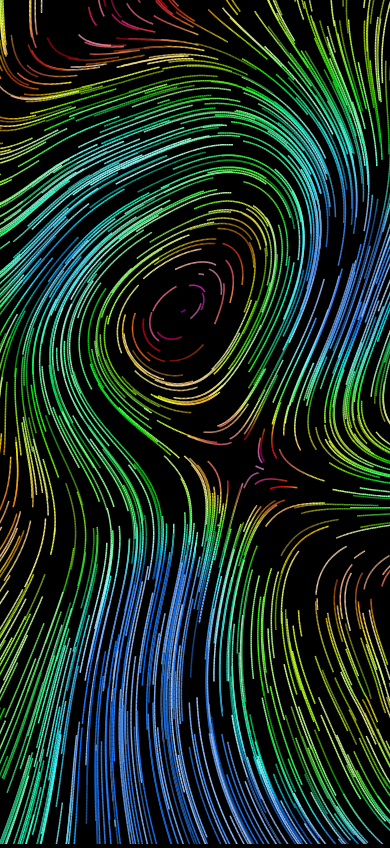
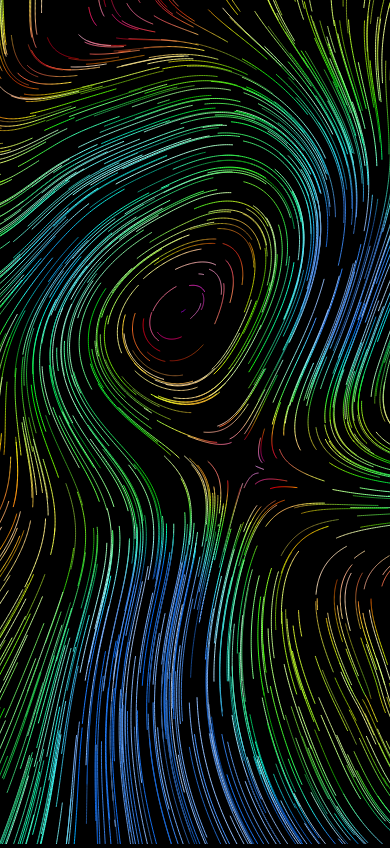
Before and after one commit to EricRovell/small-web-projects, a plain HTML site: page attractor/index.html in a window 390 px wide. Drawn offline with Linux system fonts and the light colour scheme; animation ran at ten frames a second.

Commit message:
improvement for mobile rendering

```diff
--- a/attractor/app.js
+++ b/attractor/app.js
@@ -1,8 +1,9 @@
 export default class App {
-  constructor({ context }) {
+  constructor({ context, isMobile }) {
     this.context = context;
     this.width = context.canvas.width;
     this.height = context.canvas.height;
+    this.isMobile = isMobile;
 
     this.whirlpoolsAmount = 5;
     this.particlesAmount = 1000;
@@ -29,9 +30,10 @@ export default class App {
   }
 
   init() {
-    this.context.lineWidth = 1.5;
+    this.context.lineWidth = (this.isMobile) ? 1 : 1.5;
     this.context.imageSmoothingEnabled = false;
     this.hueShift = App.randInt(360);
+
     // create whirlpools
     for (let k = 0; k < this.whirlpoolsAmount; ++k) {
       this.whirlpools.push(
--- a/attractor/script.js
+++ b/attractor/script.js
@@ -1,10 +1,16 @@
 import App from "./app.js";
 
 const context = document.getElementById("canvas").getContext("2d");
-context.canvas.width = window.innerWidth;
-context.canvas.height = window.innerHeight;
+
+let isMobile = window.matchMedia("only screen and (max-width: 760px)").matches;
+
+const pixelRatio = (isMobile) ? window.devicePixelRatio : 1;
+
+context.canvas.width = window.innerWidth * pixelRatio;
+context.canvas.height = window.innerHeight * pixelRatio;
 
 const app = new App({
+  isMobile,
   context
 });
 
--- a/attractor/style.css
+++ b/attractor/style.css
@@ -5,8 +5,12 @@
 }
 
 body {
-  width: 100%;
-  height: 100vh;
   overflow: hidden;
   background: black;
 }
+
+body,
+#canvas {
+  width: 100%;
+  height: 100vh;
+}
```
